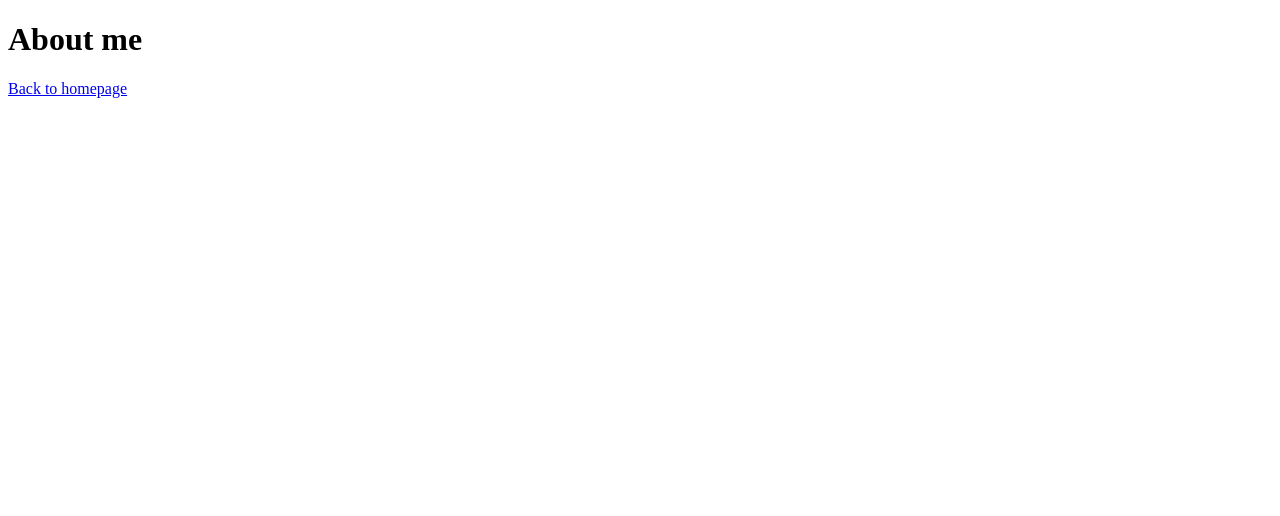
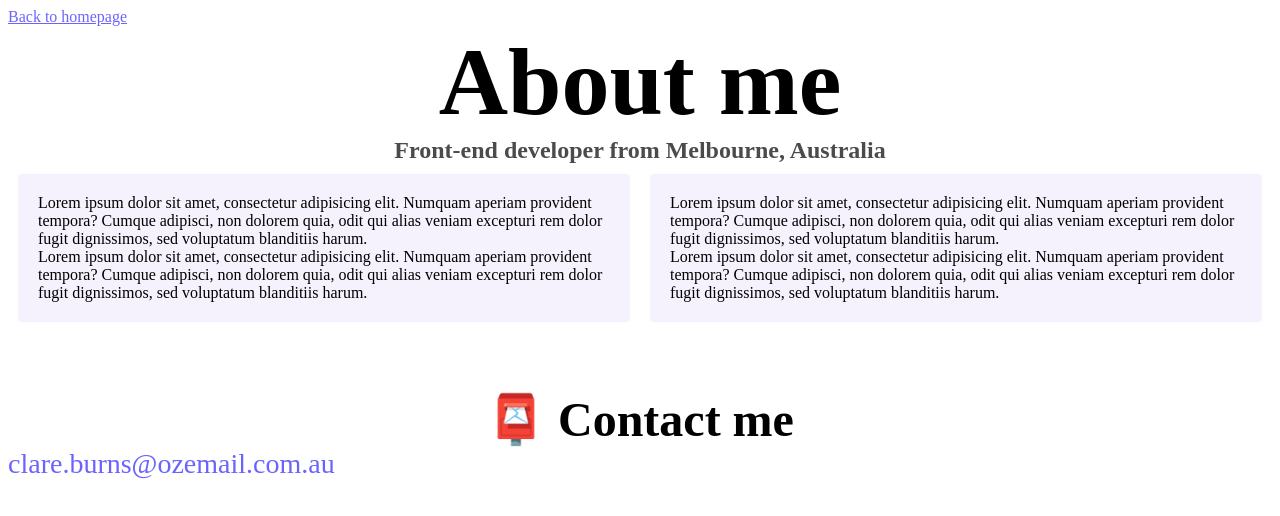
Before and after one commit to ClareBurns/SheCodes-Responsive-Week1-Homework, a website: page about-me.html in a window 1280 px wide. Drawn offline with Linux system fonts and the light colour scheme.

Commit message:
Create html pages

```diff
--- a/about-me.html
+++ b/about-me.html
@@ -4,12 +4,42 @@
     <meta charset="UTF-8" />
     <meta name="viewport" content="width=device-width, initial-scale=1.0" />
     <meta http-equiv="X-UA-Compatible" content="ie=edge" />
+    <link rel="stylesheet" href="src/styles.css" />
     <title>About me</title>
   </head>
   <body>
+    <a class="homepage-link" href="index.html"> Back to homepage </a>
     <h1>
       About me
     </h1>
-    <a href="index.html"> Back to homepage </a>
+    <h3>
+      Front-end developer from Melbourne, Australia
+    </h3>
+    <div class="information-boxes">
+      <p>
+        Lorem ipsum dolor sit amet, consectetur adipisicing elit. Numquam
+        aperiam provident tempora? Cumque adipisci, non dolorem quia, odit qui
+        alias veniam excepturi rem dolor fugit dignissimos, sed voluptatum
+        blanditiis harum. <br />Lorem ipsum dolor sit amet, consectetur
+        adipisicing elit. Numquam aperiam provident tempora? Cumque adipisci,
+        non dolorem quia, odit qui alias veniam excepturi rem dolor fugit
+        dignissimos, sed voluptatum blanditiis harum.
+      </p>
+      <p>
+        Lorem ipsum dolor sit amet, consectetur adipisicing elit. Numquam
+        aperiam provident tempora? Cumque adipisci, non dolorem quia, odit qui
+        alias veniam excepturi rem dolor fugit dignissimos, sed voluptatum
+        blanditiis harum. <br />Lorem ipsum dolor sit amet, consectetur
+        adipisicing elit. Numquam aperiam provident tempora? Cumque adipisci,
+        non dolorem quia, odit qui alias veniam excepturi rem dolor fugit
+        dignissimos, sed voluptatum blanditiis harum.
+      </p>
+    </div>
+    <h2>
+      📮 Contact me
+    </h2>
+    <a id="email-link" href="mailto:clare.burns@ozemail.com.au"
+      >clare.burns@ozemail.com.au</a
+    >
   </body>
 </html>
--- /dev/null
+++ b/src/styles.css
@@ -0,0 +1,72 @@
+:root {
+  --primary-color: #6c63ff;
+  --secondary-color: #f5f2fe;
+  --box-shadow: 0 5px 10px rgba(0, 0, 0, 0.3);
+  --border: 1px solid #6c63ff;
+}
+
+h1 {
+  font-size: 96px;
+  text-align: center;
+  margin: 0;
+}
+
+h2 {
+  font-size: 48px;
+  text-align: center;
+  margin: 60px 0 0;
+}
+
+h3 {
+  text-align: center;
+  font-size: 24px;
+  font-weight: bold;
+  opacity: 0.7;
+  margin: 0;
+}
+
+.html-links {
+  display: flex;
+  justify-content: center;
+  margin-top: 40px;
+}
+
+.contact-me-link {
+  text-decoration: none;
+  border-radius: 4px;
+  background-color: var(--primary-color);
+  color: white;
+  box-shadow: var(--box-shadow);
+  margin: 20px;
+  padding: 20px 15px;
+}
+.about-me-link {
+  border: var(--border);
+  border-radius: 4px;
+  text-decoration: none;
+  color: var(--primary-color);
+  margin: 20px;
+  padding: 20px 15px;
+}
+
+.homepage-link {
+  color: var(--primary-color);
+}
+
+.information-boxes {
+  display: flex;
+  justify-content: flex-start;
+}
+
+p {
+  background-color: var(--secondary-color);
+  border-radius: 4px;
+  padding: 20px;
+  margin: 10px;
+}
+
+#email-link {
+  color: var(--primary-color);
+  font-size: 28px;
+  text-decoration: none;
+}
```
Also changed, not shown: contact-me.html (deleted, +0 -15 lines), index.html (+7 -4 lines).
